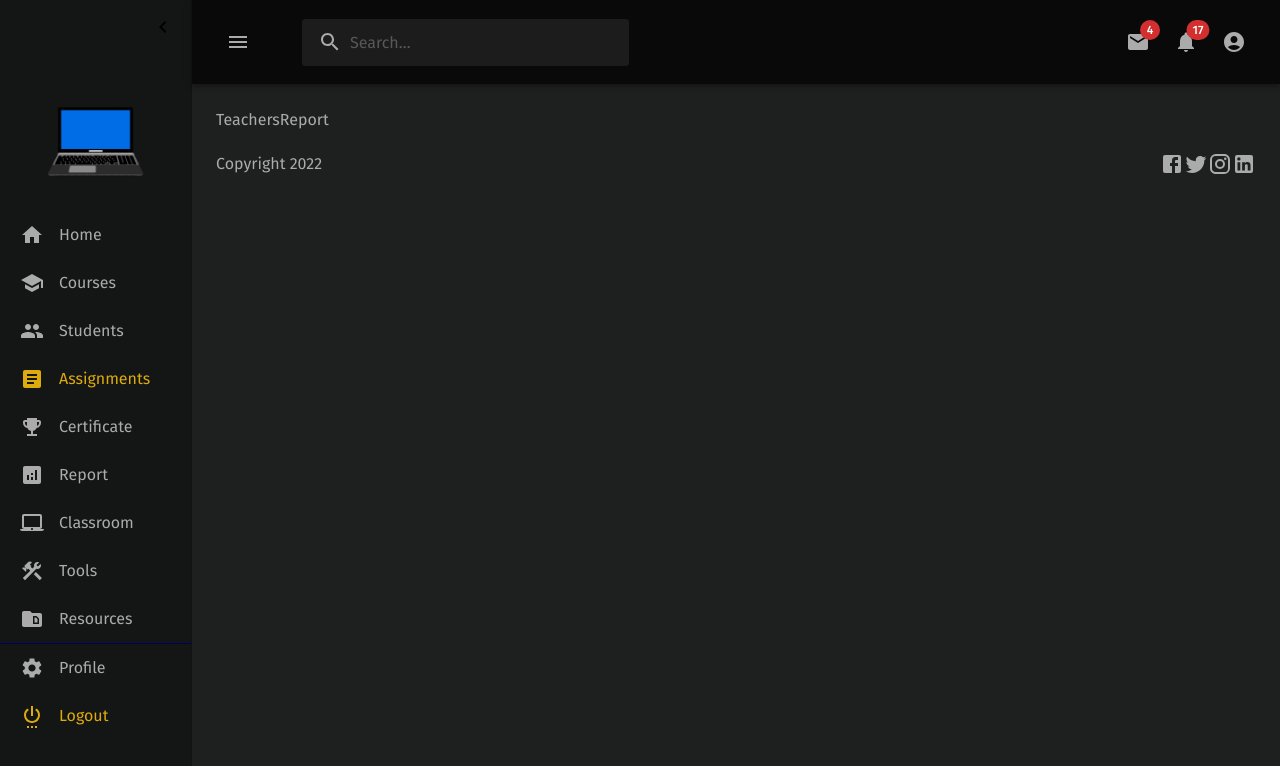
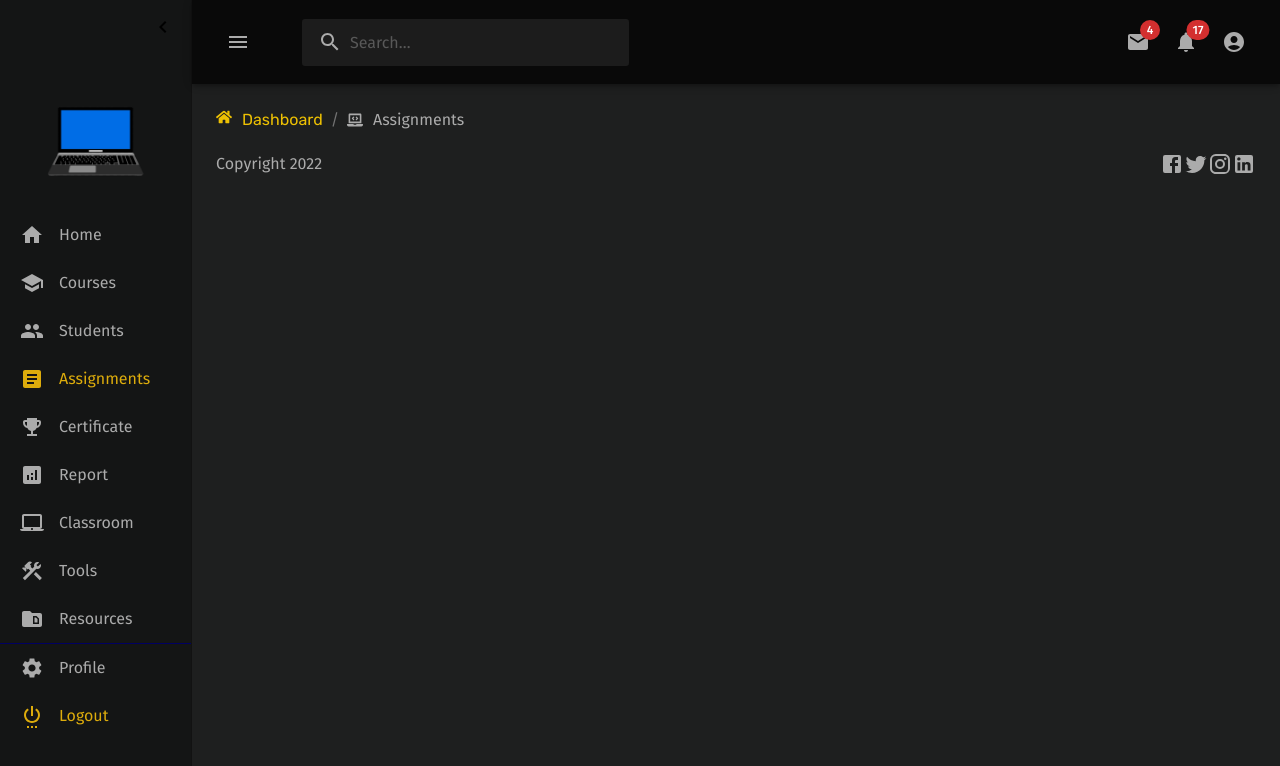
Before and after one commit to mutua-muvevi/ikodeafrika, a React (Create React App) app: page /admin/teacher/assignments in a window 1280 px wide. Shown: the top 766 px of the page. Built offline with nearby package versions, Linux system fonts and the light colour scheme; a web font is replaced by a local one.

Commit message:
working on breadcrumbs

```diff
--- a/src/App.js
+++ b/src/App.js
@@ -16,6 +16,8 @@ import TeachersReport from "./pages/teacher/report/report";
 import Classroom from "./pages/teacher/classroom/classroom";
 import Resources from "./pages/teacher/resources/resources";
 import Tools from "./pages/teacher/tools/tools";
+import Assignments from "./pages/teacher/assignments/assignments";
+import Certificates from "./pages/teacher/certificates/certificates";
 
 const App = () =>  {
 	return (
@@ -29,11 +31,11 @@ const App = () =>  {
 					<Route path="/admin/teacher" element={<TeacherUI/>}>
 						<Route path="/admin/teacher/home" element={<TeacherHome/>}/>
 						<Route path="/admin/teacher/courses" element={<Courses/>}/>
-						<Route path="/admin/teacher/assignments" element={<TeachersReport/>}/>
+						<Route path="/admin/teacher/assignments" element={<Assignments/>}/>
 						<Route path="/admin/teacher/students" element={<Students/>}/>
 						<Route path="/admin/teacher/resources" element={<Resources/>}/>
 						<Route path="/admin/teacher/report" element={<TeachersReport/>}/>
-						<Route path="/admin/teacher/certificate" element={<TeachersReport/>}/>
+						<Route path="/admin/teacher/certificate" element={<Certificates/>}/>
 						<Route path="/admin/teacher/classroom" element={<Classroom/>}/>
 						<Route path="/admin/teacher/tools" element={<Tools/>}/>
 						<Route path="/admin/teacher/profile" element={<Profile/>}/>
--- a/src/pages/teacher/assignments/assignments.js
+++ b/src/pages/teacher/assignments/assignments.js
@@ -1,8 +1,46 @@
-import React from 'react'
+import React from 'react';
+import { Link } from "react-router-dom";
+
+import { Box, Breadcrumbs, Typography } from "@mui/material";
+import { styled } from "@mui/system";
+
+import { FaHome } from "react-icons/fa";
+import { FaLaptopCode } from "react-icons/fa";
+
+
+const StyledBreadCrumbs = styled(Breadcrumbs)(({theme}) => ({
+	marginBottom: "20px"
+}))
+
+const headerFont = {
+	color: "rgba(238, 193, 3, 1)",
+	fontFamily: "'Rubik', sans-serif",
+	textDecoration: "none"
+}
+
 
 const Assignments = () => {
 	return (
-		<div>Assignments</div>
+		<Box>
+			<StyledBreadCrumbs>
+				<Link
+					underline="hover"
+					style={headerFont}
+					color="inherit"
+					to="/admin/teacher/home"
+				>
+					 <FaHome style={{ marginRight: "10px" }} fontSize="inherit" />
+					 Dashboard
+				</Link>
+				<Typography
+					sx={{ display: 'flex', alignItems: 'center' }}
+					color="text.primary"
+				>
+					<FaLaptopCode style={{ marginRight: "10px" }} fontSize="inherit" />
+					Assignments
+				</Typography>
+			</StyledBreadCrumbs>
+		</Box>
 	)
 }
 
--- a/src/pages/teacher/certificates/certificates.js
+++ b/src/pages/teacher/certificates/certificates.js
@@ -1,8 +1,45 @@
-import React from 'react'
+import React from 'react';
+import { Link } from "react-router-dom";
+
+import { Box, Breadcrumbs, Typography } from "@mui/material";
+import { styled } from "@mui/system";
+
+import { FaHome } from "react-icons/fa";
+import { FaAward } from "react-icons/fa";
+
+
+const StyledBreadCrumbs = styled(Breadcrumbs)(({theme}) => ({
+	marginBottom: "20px"
+}))
+
+const headerFont = {
+	color: "rgba(238, 193, 3, 1)",
+	fontFamily: "'Rubik', sans-serif",
+	textDecoration: "none"
+}
 
 const Certificates = () => {
 	return (
-		<div>Certificates</div>
+		<Box>
+			<StyledBreadCrumbs>
+				<Link
+					underline="hover"
+					style={headerFont}
+					color="inherit"
+					to="/admin/teacher/home"
+				>
+					 <FaHome style={{ marginRight: "10px" }} fontSize="inherit" />
+					 Dashboard
+				</Link>
+				<Typography
+					sx={{ display: 'flex', alignItems: 'center' }}
+					color="text.primary"
+				>
+					<FaAward style={{ marginRight: "10px" }} fontSize="inherit" />
+					Certificate
+				</Typography>
+			</StyledBreadCrumbs>
+		</Box>
 	)
 }
 
--- a/src/pages/teacher/classroom/classroom.js
+++ b/src/pages/teacher/classroom/classroom.js
@@ -1,8 +1,46 @@
-import React from 'react'
+import React from 'react';
+import { Link } from "react-router-dom";
+
+import { Box, Breadcrumbs, Typography } from "@mui/material";
+import { styled } from "@mui/system";
+
+import { FaHome } from "react-icons/fa";
+import { SiGoogleclassroom } from "react-icons/si";
+
+
+const StyledBreadCrumbs = styled(Breadcrumbs)(({theme}) => ({
+	marginBottom: "20px"
+}))
+
+const headerFont = {
+	color: "rgba(238, 193, 3, 1)",
+	fontFamily: "'Rubik', sans-serif",
+	textDecoration: "none"
+}
+
 
 const Classroom = () => {
 	return (
-		<div>Classroom</div>
+		<Box>
+			<StyledBreadCrumbs>
+				<Link
+					underline="hover"
+					style={headerFont}
+					color="inherit"
+					to="/admin/teacher/home"
+				>
+					 <FaHome style={{ marginRight: "10px" }} fontSize="inherit" />
+					 Dashboard
+				</Link>
+				<Typography
+					sx={{ display: 'flex', alignItems: 'center' }}
+					color="text.primary"
+				>
+					<SiGoogleclassroom style={{ marginRight: "10px" }} fontSize="inherit" />
+					Classroom
+				</Typography>
+			</StyledBreadCrumbs>
+		</Box>
 	)
 }
 
--- a/src/pages/teacher/courses/courses.js
+++ b/src/pages/teacher/courses/courses.js
@@ -1,8 +1,45 @@
-import React from 'react'
+import React from 'react';
+import { Link } from "react-router-dom";
+
+import { Box, Breadcrumbs, Typography } from "@mui/material";
+import { styled } from "@mui/system";
+
+import { FaHome } from "react-icons/fa";
+import { FaGraduationCap } from "react-icons/fa";
+
+
+const StyledBreadCrumbs = styled(Breadcrumbs)(({theme}) => ({
+	marginBottom: "20px"
+}))
+
+const headerFont = {
+	color: "rgba(238, 193, 3, 1)",
+	fontFamily: "'Rubik', sans-serif",
+	textDecoration: "none"
+}
 
 const Courses = () => {
 	return (
-		<div>Courses</div>
+		<Box>
+			<StyledBreadCrumbs>
+				<Link
+					underline="hover"
+					style={headerFont}
+					color="inherit"
+					to="/admin/teacher/home"
+				>
+					 <FaHome style={{ marginRight: "10px" }} fontSize="inherit" />
+					 Dashboard
+				</Link>
+				<Typography
+					sx={{ display: 'flex', alignItems: 'center' }}
+					color="text.primary"
+				>
+					<FaGraduationCap style={{ marginRight: "10px" }} fontSize="inherit" />
+					Courses
+				</Typography>
+			</StyledBreadCrumbs>
+		</Box>
 	)
 }
 
--- a/src/pages/teacher/home/teacherhome.js
+++ b/src/pages/teacher/home/teacherhome.js
@@ -1,12 +1,41 @@
-import { Box } from "@mui/material"
+import React from 'react';
+import { Link } from "react-router-dom";
 
-import Cardtable from "./cardtable"
-import FullTable from "./fulltable"
-import VehicleCards from "./dashboardcards"
+import { Box, Breadcrumbs } from "@mui/material";
+import { styled } from "@mui/system";
+
+import { FaHome } from "react-icons/fa";
+
+import Cardtable from "./cardtable";
+import FullTable from "./fulltable";
+import VehicleCards from "./dashboardcards";
+
+
+const StyledBreadCrumbs = styled(Breadcrumbs)(({theme}) => ({
+	marginBottom: "20px"
+}))
+
+const headerFont = {
+	color: "rgba(238, 193, 3, 1)",
+	fontFamily: "'Rubik', sans-serif",
+	textDecoration: "none"
+}
 
 const TeacherHome = () => {
 	return(
 		<Box>
+			<StyledBreadCrumbs>
+				<Link
+					underline="hover"
+					style={headerFont}
+					color="inherit"
+					to="/admin/teacher/home"
+				>
+					 <FaHome style={{ marginRight: "10px" }} fontSize="inherit" />
+					 Dashboard
+				</Link>
+			</StyledBreadCrumbs>
+
 			<VehicleCards/>
 			<Cardtable/>
 			<FullTable/>
--- a/src/pages/teacher/profile/profile.js
+++ b/src/pages/teacher/profile/profile.js
@@ -1,13 +1,46 @@
-import React from 'react'
+import React from 'react';
+import { Link } from "react-router-dom";
 
-import { Box } from "@mui/material";
+import { Box, Breadcrumbs, Typography } from "@mui/material";
+import { styled } from "@mui/system";
+
+import { FaHome, FaUserCog } from "react-icons/fa";
 
 import ProfileTop from "./profiletop";
 import ProfileMain from "./profilemain";
 
+
+const StyledBreadCrumbs = styled(Breadcrumbs)(({theme}) => ({
+	marginBottom: "20px"
+}))
+
+const headerFont = {
+	color: "rgba(238, 193, 3, 1)",
+	fontFamily: "'Rubik', sans-serif",
+	textDecoration: "none"
+}
+
 const Profile = () => {
 	return (
 		<Box>
+			<StyledBreadCrumbs>
+				<Link
+					underline="hover"
+					style={headerFont}
+					color="inherit"
+					to="/admin/teacher/home"
+				>
+					 <FaHome style={{ marginRight: "10px" }} fontSize="inherit" />
+					 Dashboard
+				</Link>
+				<Typography
+					sx={{ display: 'flex', alignItems: 'center' }}
+					color="text.primary"
+				>
+					<FaUserCog style={{ marginRight: "10px" }} fontSize="inherit" />
+					Profile
+				</Typography>
+			</StyledBreadCrumbs>
 			<ProfileTop/>
 			<ProfileMain/>
 		</Box>
--- a/src/pages/teacher/report/report.js
+++ b/src/pages/teacher/report/report.js
@@ -1,8 +1,46 @@
-import React from 'react'
+import React from 'react';
+import { Link } from "react-router-dom";
+
+import { Box, Breadcrumbs, Typography } from "@mui/material";
+import { styled } from "@mui/system";
+
+import { FaHome } from "react-icons/fa";
+import { MdAnalytics } from "react-icons/md";
+
+
+const StyledBreadCrumbs = styled(Breadcrumbs)(({theme}) => ({
+	marginBottom: "20px"
+}))
+
+const headerFont = {
+	color: "rgba(238, 193, 3, 1)",
+	fontFamily: "'Rubik', sans-serif",
+	textDecoration: "none"
+}
+
 
 const TeachersReport = () => {
 	return (
-		<div>TeachersReport</div>
+		<Box>
+			<StyledBreadCrumbs>
+				<Link
+					underline="hover"
+					style={headerFont}
+					color="inherit"
+					to="/admin/teacher/home"
+				>
+					 <FaHome style={{ marginRight: "10px" }} fontSize="inherit" />
+					 Dashboard
+				</Link>
+				<Typography
+					sx={{ display: 'flex', alignItems: 'center' }}
+					color="text.primary"
+				>
+					<MdAnalytics style={{ marginRight: "10px" }} fontSize="inherit" />
+					Report
+				</Typography>
+			</StyledBreadCrumbs>
+		</Box>
 	)
 }
 
--- a/src/pages/teacher/resources/resources.js
+++ b/src/pages/teacher/resources/resources.js
@@ -1,8 +1,45 @@
-import React from 'react'
+import React from 'react';
+import { Link } from "react-router-dom";
+
+import { Box, Breadcrumbs, Typography } from "@mui/material";
+import { styled } from "@mui/system";
+
+import { FaHome } from "react-icons/fa";
+import { BsFolderFill } from "react-icons/bs";
+
+
+const StyledBreadCrumbs = styled(Breadcrumbs)(({theme}) => ({
+	marginBottom: "20px"
+}))
+
+const headerFont = {
+	color: "rgba(238, 193, 3, 1)",
+	fontFamily: "'Rubik', sans-serif",
+	textDecoration: "none"
+}
 
 const Resources = () => {
 	return (
-		<div>Resources</div>
+		<Box>
+			<StyledBreadCrumbs>
+				<Link
+					underline="hover"
+					style={headerFont}
+					color="inherit"
+					to="/admin/teacher/home"
+				>
+					 <FaHome style={{ marginRight: "10px" }} fontSize="inherit" />
+					 Dashboard
+				</Link>
+				<Typography
+					sx={{ display: 'flex', alignItems: 'center' }}
+					color="text.primary"
+				>
+					<BsFolderFill style={{ marginRight: "10px" }} fontSize="inherit" />
+					Resources
+				</Typography>
+			</StyledBreadCrumbs>
+		</Box>
 	)
 }
 
--- a/src/pages/teacher/students/students.js
+++ b/src/pages/teacher/students/students.js
@@ -1,8 +1,45 @@
-import React from 'react'
+import React from 'react';
+import { Link } from "react-router-dom";
+
+import { Box, Breadcrumbs, Typography } from "@mui/material";
+import { styled } from "@mui/system";
+
+import { FaHome, FaUserGraduate } from "react-icons/fa";
+
+
+const StyledBreadCrumbs = styled(Breadcrumbs)(({theme}) => ({
+	marginBottom: "20px"
+}))
+
+const headerFont = {
+	color: "rgba(238, 193, 3, 1)",
+	fontFamily: "'Rubik', sans-serif",
+	textDecoration: "none"
+}
+
 
 const Students = () => {
 	return (
-		<div>Students</div>
+		<Box>
+			<StyledBreadCrumbs>
+				<Link
+					underline="hover"
+					style={headerFont}
+					color="inherit"
+					to="/admin/teacher/home"
+				>
+					 <FaHome style={{ marginRight: "10px" }} fontSize="inherit" />
+					 Dashboard
+				</Link>
+				<Typography
+					sx={{ display: 'flex', alignItems: 'center' }}
+					color="text.primary"
+				>
+					<FaUserGraduate style={{ marginRight: "10px" }} fontSize="inherit" />
+					Students
+				</Typography>
+			</StyledBreadCrumbs>
+		</Box>
 	)
 }
 
--- a/src/pages/teacher/tools/tools.js
+++ b/src/pages/teacher/tools/tools.js
@@ -1,8 +1,46 @@
-import React from 'react'
+import React from 'react';
+import { Link } from "react-router-dom";
+
+import { Box, Breadcrumbs, Typography } from "@mui/material";
+import { styled } from "@mui/system";
+
+import { FaHome } from "react-icons/fa";
+import { BsTools } from "react-icons/bs";
+
+
+const StyledBreadCrumbs = styled(Breadcrumbs)(({theme}) => ({
+	marginBottom: "20px"
+}))
+
+const headerFont = {
+	color: "rgba(238, 193, 3, 1)",
+	fontFamily: "'Rubik', sans-serif",
+	textDecoration: "none"
+}
+
 
 const Tools = () => {
 	return (
-		<div>Tools</div>
+		<Box>
+			<StyledBreadCrumbs>
+				<Link
+					underline="hover"
+					style={headerFont}
+					color="inherit"
+					to="/admin/teacher/home"
+				>
+					 <FaHome style={{ marginRight: "10px" }} fontSize="inherit" />
+					 Dashboard
+				</Link>
+				<Typography
+					sx={{ display: 'flex', alignItems: 'center' }}
+					color="text.primary"
+				>
+					<BsTools style={{ marginRight: "10px" }} fontSize="inherit" />
+					Tools
+				</Typography>
+			</StyledBreadCrumbs>
+		</Box>
 	)
 }
 
```
